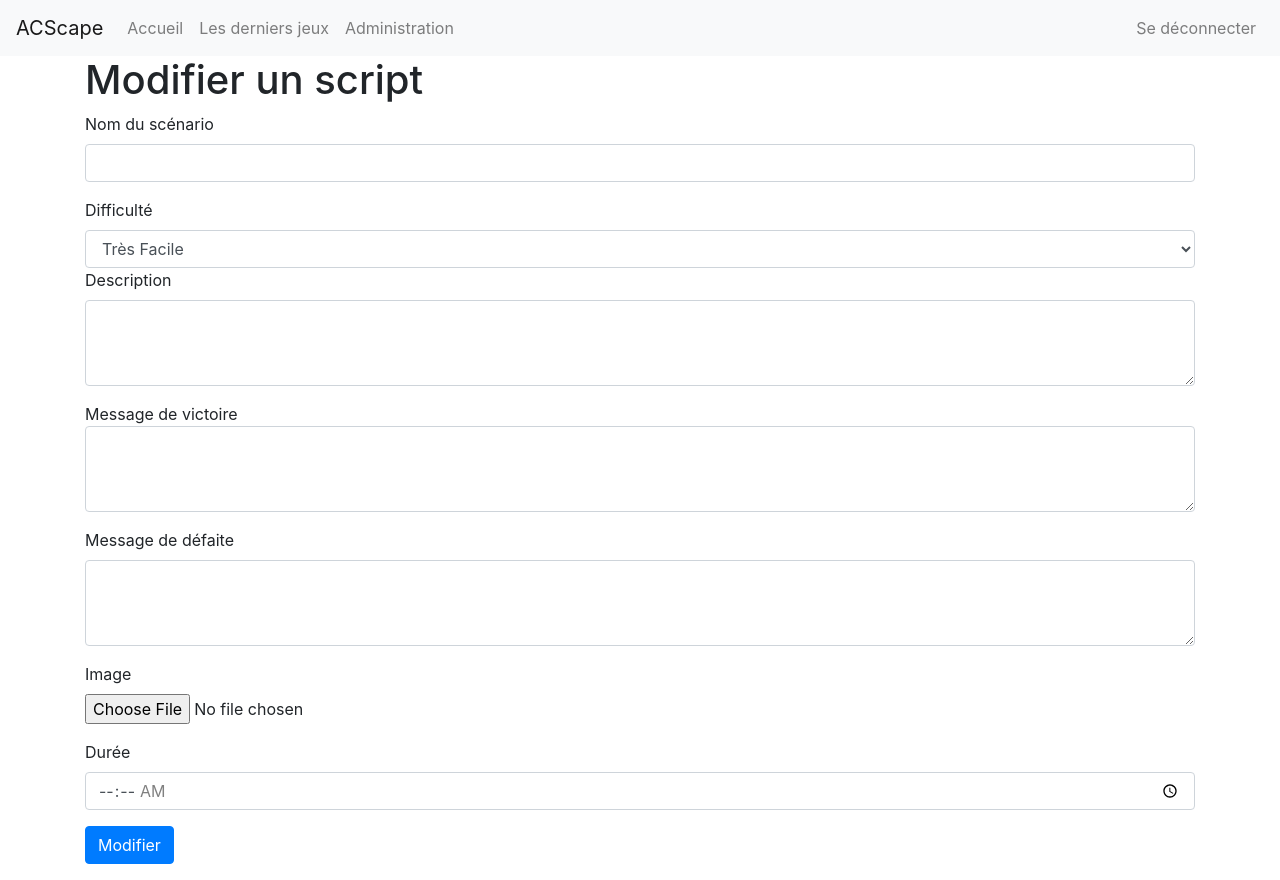
After one commit to amerucci/acscape, a PHP site: template views/admin/script/edit.php in a window 1280 px wide. The commit adds this page. Run offline with PHP 8.4, Linux system fonts and the light colour scheme; the template is opened without the code that fills it, so the values that code supplies are empty; the visitor is signed in with stand-in values (Sample User, id 1); some libraries are stand-ins or nearby versions.

Commit message:
upload script ok

```diff
--- a/public/index.php
+++ b/public/index.php
@@ -46,6 +46,9 @@ $router->get('/admin/posts', 'App\Controllers\Admin\PostController@index');
 $router->get('/admin/script', 'App\Controllers\Admin\ScriptController@index');
 $router->get('/admin/script/create', 'App\Controllers\Admin\ScriptController@create');
 $router->post('/admin/script/create', 'App\Controllers\Admin\ScriptController@createScript');
+$router->post('/admin/script/delete/:id', 'App\Controllers\Admin\ScriptController@destroy');
+$router->get('/admin/script/edit/:id', 'App\Controllers\Admin\ScriptController@edit');
+$router->post('/admin/script/edit/:id', 'App\Controllers\Admin\ScriptController@update');
 
 
 
--- a/views/admin/script/create.php
+++ b/views/admin/script/create.php
@@ -30,7 +30,7 @@
         </div>
         <div class="form-group">
             <label for="duration">Durée</label>
-            <input type="time" class="form-control" name="duration" id="duration">
+            <input type="time" class="form-control" name="duration" id="duration" min="00:10" max="01:00" value="01:00">
         </div>
         <input type="hidden" name="user_id" value="<?= $_SESSION['user_id'] ?>">
         <button type="submit" class="btn btn-primary">Créer</button>
--- /dev/null
+++ b/views/admin/script/edit.php
@@ -0,0 +1,48 @@
+<?php $script = $params['script'] ?>
+
+<h1>Modifier un script</h1>
+
+<form action=<?= $script->id,'upload' ?> method="POST" enctype="multipart/form-data">
+
+
+    <div class="form-group">
+        <label for="name">Nom du scénario</label>
+        <input type="text" class="form-control" name="title" id="title" value="<?= $script->title ?>" required>
+    </div>
+    <div class="form-group">
+        <label for="difficulty">Difficulté</label>
+        <select class="form-control" name="difficulty" id="difficulty">
+            <option value="1" <?= $script->difficulty == 1 ? 'selected' : '' ?>>Très Facile</option>
+            <option value="2" <?= $script->difficulty == 2 ? 'selected' : '' ?>>Facile</option>
+            <option value="3" <?= $script->difficulty == 3 ? 'selected' : '' ?>>Moyen</option>
+            <option value="4" <?= $script->difficulty == 4 ? 'selected' : '' ?>>Difficile</option>
+            <option value="5" <?= $script->difficulty == 5 ? 'selected' : '' ?>>Très Difficile</option>
+        </select>
+        <div class="form-group">
+            <label for="description">Description</label>
+            <textarea class="form-control" name="description" id="description" rows="3"
+                required><?= $script->description ?></textarea>
+        </div>
+        <div class="form-group
+            <label for=" content">Message de victoire</label>
+            <textarea class="form-control" name="winner_msg" id="content" rows="3"
+                required><?= $script->winner_msg ?></textarea>
+        </div>
+        <div class="form-group">
+            <label for="content">Message de défaite</label>
+            <textarea class="form-control" name="lost_msg" id="content" rows="3"
+                required><?= $script->lost_msg ?></textarea>
+        </div>
+        <div class="form-group">
+            <label for="picture">Image</label>
+            <input type="file" class="form-control-file" name="picture" id="picture">
+        </div>
+        <div class="form-group">
+            <label for="duration">Durée</label>
+            <input type="time" class="form-control" name="duration" id="duration" min="00:10" max="01:00"
+                value="<?= $script->duration ?>">
+        </div>
+        <input type="hidden" name="user_id" value="<?= $_SESSION['user_id'] ?>">
+        <input type="hidden" name="id" value="<?= $script->id ?>">
+        <button type="submit" class="btn btn-primary">Modifier</button>
+</form>
--- a/views/admin/script/index.php
+++ b/views/admin/script/index.php
@@ -1,6 +1,6 @@
 <?php
 
-var_dump(count($params['scripts']));
+// var_dump(count($params['scripts']));
 echo "<a href='script/create'>Créer un scénario</a>";
 
 if (count($params['scripts']) == 0) {
```
Also changed, not shown: app/Controllers/Admin/ScriptController.php (+36 -15 lines), assets/pictures/Escape Game.png (added), assets/picturesmot Torrent.jpg (added), 3 other files.
